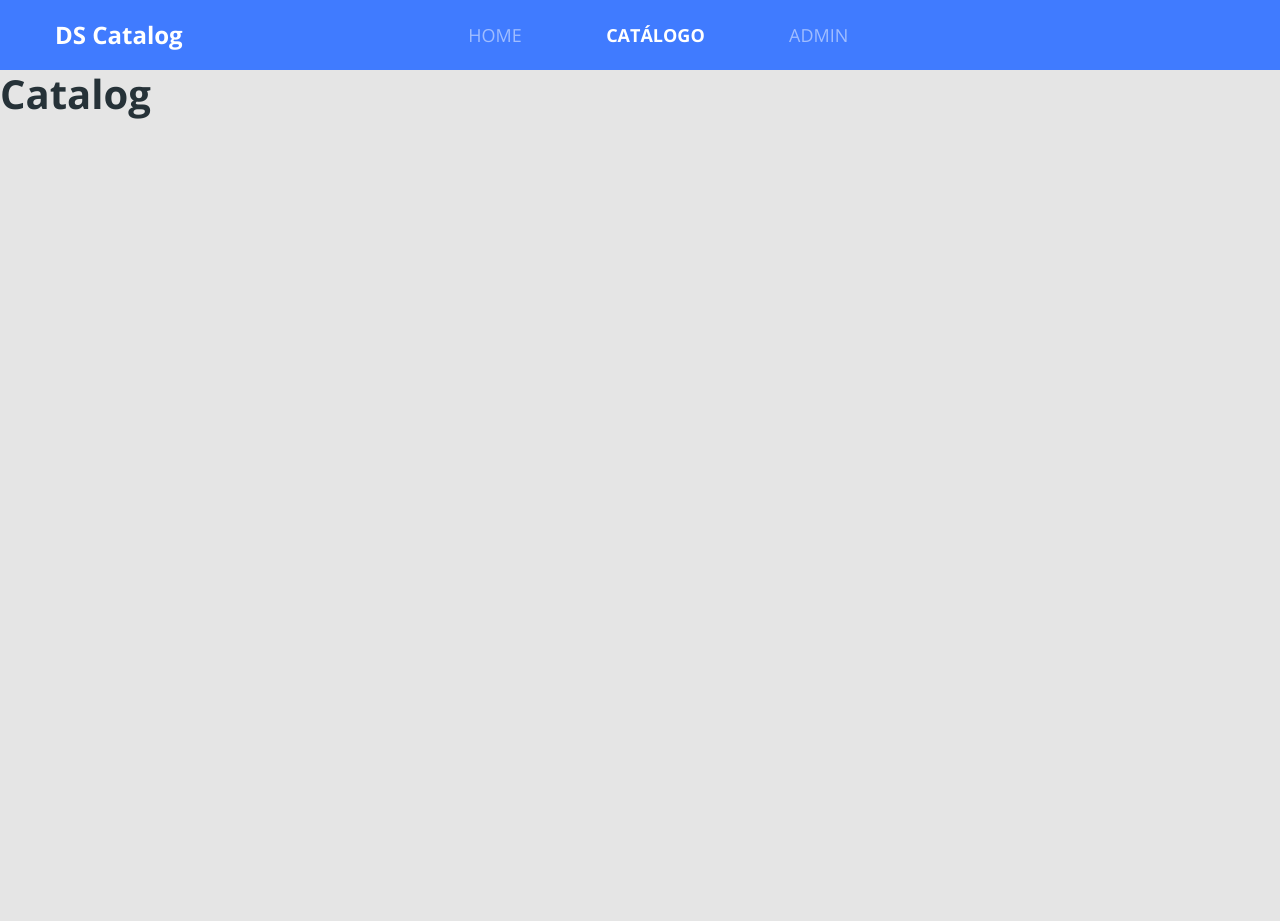
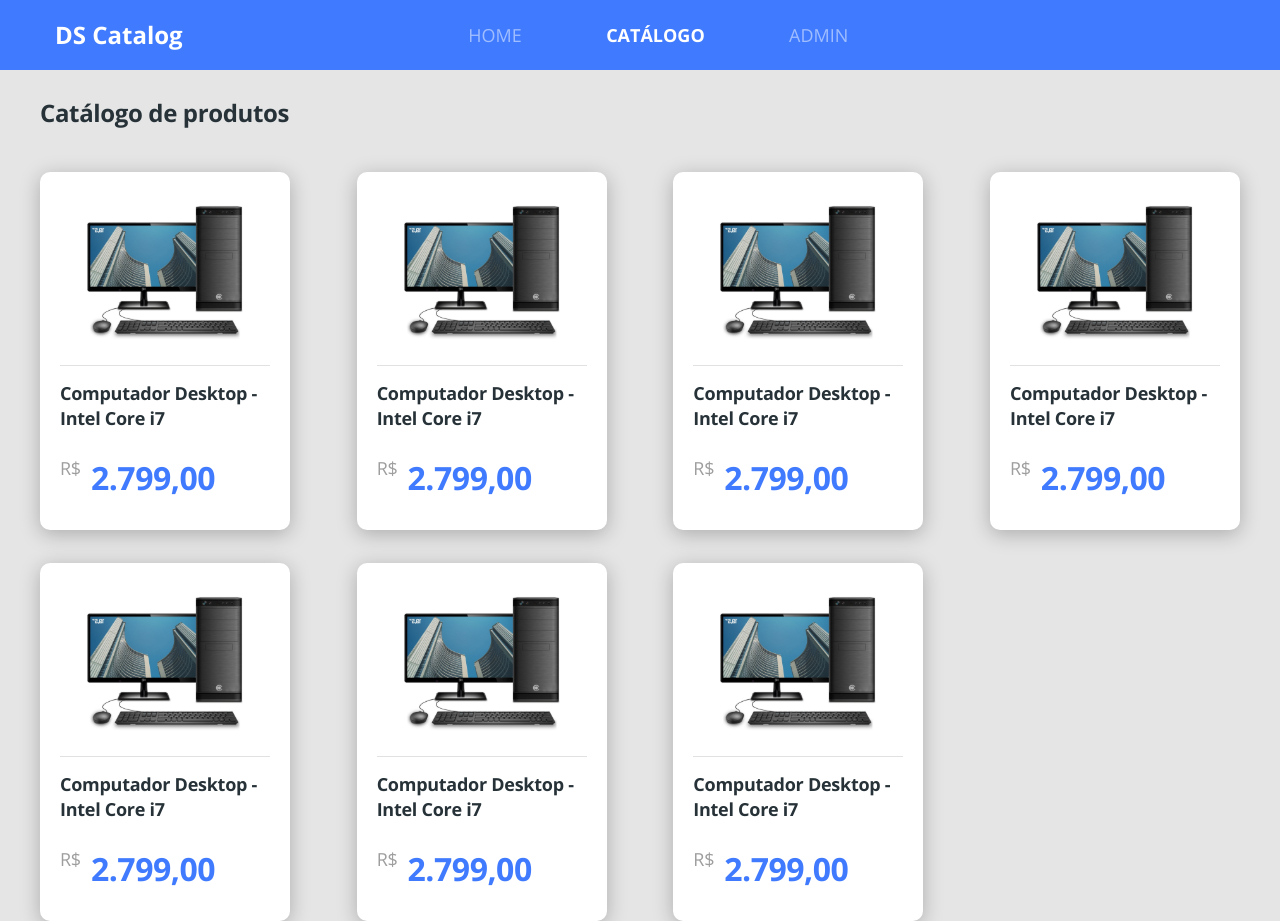
Before and after one commit to danielss2990/dscatalog-bootcamp-devsuperior, a React (Create React App) app in the folder front-web/: page /catalog in a window 1280 px wide. Before the commit the page ends 800 px from the top, so only its background shows below. Built offline with nearby package versions, Linux system fonts and the light colour scheme.

Commit message:
Finish product listing layout

```diff
--- a/front-web/src/app.scss
+++ b/front-web/src/app.scss
@@ -21,3 +21,16 @@
     color: unset;
   }
 }
+
+.border-radius-10 {
+  border-radius: 10px;
+}
+
+.border-radius-20 {
+  border-radius: 20px;
+}
+
+.card-base {
+  background: #FFFFFF;
+  box-shadow: 0px 4px 20px rgba(0, 0, 0, 0.25);
+}
--- /dev/null
+++ b/front-web/src/pages/Catalog/components/ProductCard/index.tsx
@@ -0,0 +1,21 @@
+import React from 'react';
+import './styles.scss';
+import { ReactComponent as ProductImage } from '../../../../core/assets/Images/product.svg'
+
+const ProductCard = () => (
+
+    <div className="card-base border-radius-10 product-card">
+        <ProductImage />
+        <div className="product-info">
+            <h6 className="product-name">
+                Computador Desktop - Intel Core i7
+            </h6>
+            <div className="product-price-container">
+                <span className="product-currency">R$</span>
+                <h3 className="product-price">2.799,00</h3>
+            </div>
+        </div>
+    </div>
+);
+
+export default ProductCard;
--- /dev/null
+++ b/front-web/src/pages/Catalog/components/ProductCard/styles.scss
@@ -0,0 +1,37 @@
+.product-card {
+    padding:  20px 20px 30px 20px;
+    text-align: center;
+}
+
+.product-info {
+    border-top: 1px solid #E1E1E1;
+    text-align: left;
+    padding-top: 15px;
+    margin-top: 15px;
+}
+
+.product-name {
+    font-size: 18px;
+    line-height: 25px;
+    letter-spacing: -0.015em;
+}
+
+.product-price-container{
+    margin-top: 25px;
+    display: flex;
+}
+
+.product-currency {
+    font-size: 18px;
+    line-height: 25px;
+    letter-spacing: -0.015em;
+    color: #9E9E9E;
+}
+
+.product-price {
+    font-size: 32px;
+    line-height: 44px;
+    letter-spacing: -0.015em;
+    color: #407BFF;
+    margin-left: 10px;
+}
--- a/front-web/src/pages/Catalog/index.tsx
+++ b/front-web/src/pages/Catalog/index.tsx
@@ -1,8 +1,21 @@
 import React from 'react';
+import './styles.scss';
+import ProductCard from './components/ProductCard';
 
 const Catalog = () => {
     return (
-        <h1>Catalog</h1>
+        <div className="catalog-container">
+            <h1 className="catalog-title">Catálogo de produtos</h1>
+            <div className="catalog-products">
+                <ProductCard />
+                <ProductCard />
+                <ProductCard />
+                <ProductCard />
+                <ProductCard />
+                <ProductCard />
+                <ProductCard />
+            </div>
+        </div>
     );
 }
 
--- /dev/null
+++ b/front-web/src/pages/Catalog/styles.scss
@@ -0,0 +1,20 @@
+.catalog-container {
+    margin-top: 26px;
+    padding-left: 40px;
+    padding-right: 40px;
+
+}
+
+.catalog-title {
+    font-size: 24px;
+    line-height: 33px;
+    letter-spacing: -0.015em;
+}
+
+.catalog-products {
+    margin-top: 43px;
+    display: grid;
+    grid-template-columns: repeat(auto-fill,250px);
+    grid-gap: 33px 20px;
+    justify-content: space-between;
+}
--- a/front-web/src/pages/Home/index.tsx
+++ b/front-web/src/pages/Home/index.tsx
@@ -7,7 +7,7 @@
 const Home = () => {
     return (
         <div className="home-container">
-            <div className="row home-content">
+            <div className="row home-content card-base border-radius-20">
                 <div className="col-6">
                     <h1 className="text-title">Conheça o melhor <br />catálogo de produtos</h1>
                     <p className="text-subtitle">Ajudaremos você a encontrar os melhores <br /> produtos disponíveis no mercado.</p>
--- a/front-web/src/pages/Home/styles.scss
+++ b/front-web/src/pages/Home/styles.scss
@@ -5,9 +5,7 @@
 }
 
 .home-content {
-    background-color: #ffffff;
-    box-shadow: 0px 4px 20px rgba(0, 0, 0, 0.25);
-    border-radius: 20px;
+
     padding-top: 155px;
     padding-left: 100px;
     padding-bottom: 150px;
```
Also changed, not shown: front-web/src/core/assets/Images/product.svg (added).
